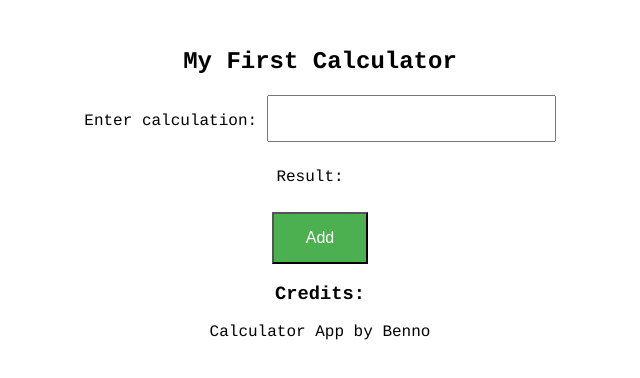
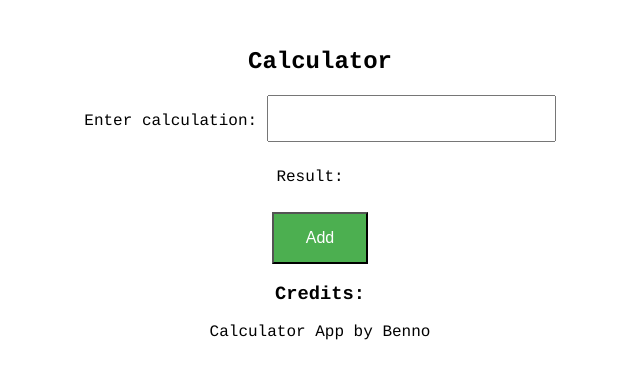
Before and after one commit to BennoCrafter/MathemaLex, a plain HTML site: page index.html in a window 1280 px wide. Shown: the whole page, without its empty margins (320-960 px from the left). Drawn offline with Linux system fonts and the light colour scheme.

Commit message:
Update index.html

```diff
--- a/index.html
+++ b/index.html
@@ -6,7 +6,7 @@
 </head>
 <body>
 
-<h2>My First Calculator</h2>
+<h2>Calculator</h2>
 
 <p>Enter calculation: <input type="text" id="calculation"></p>
 <p>Result: <span id="result"></span></p>
```
